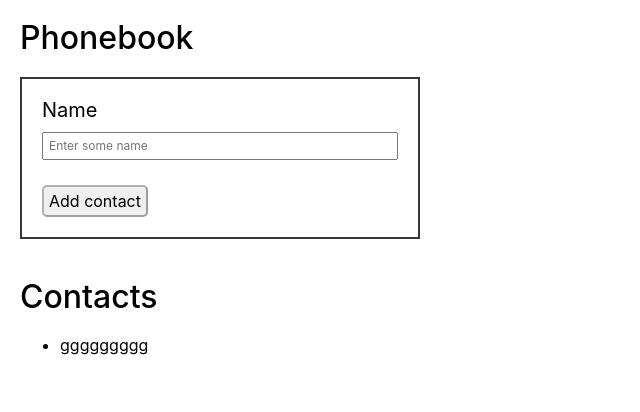
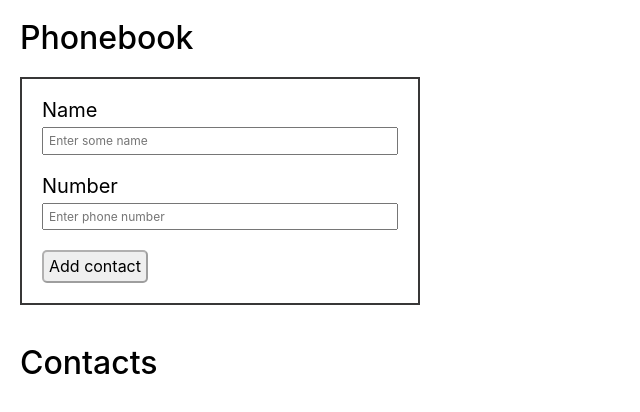
Before and after one commit to AnnaGubar/goit-react-hw-02-phonebook, a React (Create React App) app: page / in a window 1280 px wide. Shown: the top 412 px of the page, without its empty margins (0-640 px from the left). Built offline with nearby package versions, Linux system fonts and the light colour scheme.

Commit message:
did second part

```diff
--- a/package.json
+++ b/package.json
@@ -9,6 +9,7 @@
     "@testing-library/user-event": "^13.5.0",
     "gh-pages": "^3.2.3",
     "modern-normalize": "^1.1.0",
+    "nanoid": "^3.3.4",
     "prop-types": "^15.8.1",
     "react": "^17.0.2",
     "react-dom": "^17.0.2",
--- a/src/App.js
+++ b/src/App.js
@@ -1,36 +1,53 @@
 import React, { Component } from 'react';
+import { nanoid } from 'nanoid';
 import Section from './Components/Section';
 import ContactForm from './Components/ContactForm';
 import ContactList from './Components/ContactList';
 
 class App extends Component {
   state = {
+    name: '',
+    number: '',
     contacts: [],
-    name: '',
+    filter: '',
   };
 
-  // добавление имени
-  getFormresults = newName => {
-    this.setState({
-      name: newName, // newName получает из дочернего ел.
-    });
+  updateStateApp = newName => {
+    const contact = {
+      id: nanoid(),
+      name: newName.name,
+      number: newName.number,
+    };
+
+    this.setState(({ contacts }) => ({
+      name: newName.name,
+      number: newName.number,
+      contacts: [contact, ...contacts],
+    }));
   };
 
   render() {
+    // console.group('🔅 PROPS');
     // console.log('parent', this.state);
     // console.log('parent', this.props);
+    // console.groupEnd();
+
+    console.group('🔅 STATE');
     console.log(this.state);
-    console.log(this.state.name);
+    console.log('name', this.state.name);
+    console.log('contacts', this.state.contacts);
+    console.groupEnd();
+
     return (
       <>
         <Section title="Phonebook">
           <ContactForm
             stateProps={this.state}
-            getFormresults={this.getFormresults}
+            getFormresults={this.updateStateApp}
           />
         </Section>
         <Section title="Contacts">
-          <ContactList contactName={'ggggggggg'} />
+          <ContactList contactName={this.state.contacts} />
         </Section>
       </>
     );
--- a/src/Components/ContactForm/ContactForm.js
+++ b/src/Components/ContactForm/ContactForm.js
@@ -3,22 +3,13 @@ import React, { Component } from 'react';
 import s from './ContactForm.module.css';
 
 class ContactForm extends Component {
-  // state = {
-  //   name: '',
-  // };
-
   handleSubmit = e => {
     e.preventDefault();
 
-    // const enteredName = e.target.elements.name.value;
-
-    // сохраняет введенное имя в текущий state
-    // this.setState({ name: enteredName });
-
-    // обьект с новым значением передаем в родительский state
-    // this.props.getFormresults({ name: this.state.name });
-
-    this.props.getFormresults({ name: e.target.elements.name.value });
+    this.props.getFormresults({
+      name: e.target.elements.name.value,
+      number: e.target.elements.number.value,
+    });
   };
 
   render() {
@@ -27,7 +18,7 @@ class ContactForm extends Component {
 
     return (
       <form className={s.form} onSubmit={this.handleSubmit}>
-        <label>
+        <label className={s.name}>
           Name
           <input
             type="text"
@@ -35,6 +26,17 @@ class ContactForm extends Component {
             placeholder="Enter some name"
             pattern="^[a-zA-Zа-яА-Я]+(([' -][a-zA-Zа-яА-Я ])?[a-zA-Zа-яА-Я]*)*$"
             title="Name may contain only letters, apostrophe, dash and spaces. For example Adrian, Jacob Mercer, Charles de Batz de Castelmore d'Artagnan"
+            required
+          />
+        </label>
+        <label>
+          Number
+          <input
+            type="tel"
+            name="number"
+            placeholder="Enter phone number"
+            pattern="\+?\d{1,4}?[-.\s]?\(?\d{1,3}?\)?[-.\s]?\d{1,4}[-.\s]?\d{1,4}[-.\s]?\d{1,9}"
+            title="Phone number must be digits and can contain spaces, dashes, parentheses and can start with +"
             required
           />
         </label>
--- a/src/Components/ContactForm/ContactForm.module.css
+++ b/src/Components/ContactForm/ContactForm.module.css
@@ -13,7 +13,7 @@ label {
 input {
   box-sizing: border-box;
   padding: 5px;
-  margin: 10px 0;
+  margin: 5px 0;
   font-size: 12px;
 }
 
@@ -22,6 +22,11 @@ input:focus {
   outline: 0;
   border: 2px solid rgba(1, 1, 244, 0.499);
 }
+
+.name {
+  margin-bottom: 15px;
+}
+
 button {
   margin-top: 15px;
   padding: 5px;
--- a/src/Components/ContactList/ContactList.js
+++ b/src/Components/ContactList/ContactList.js
@@ -3,16 +3,15 @@ import React from 'react';
 // import s from './Section.module.css';
 
 function ContactList({ contactName }) {
-  console.log(contactName);
   return (
     <ul>
-      <li>{contactName}</li>
+      {contactName &&
+        contactName.map(({ id, name, number }) => (
+          <li key={id}>
+            {name}: {number}
+          </li>
+        ))}
     </ul>
-    // <ul>
-    //   {contactName.map(({ name }) => (
-    //     <li key={name}>{name}</li>
-    //   ))}
-    // </ul>
   );
 }
 
@@ -22,14 +21,3 @@ function ContactList({ contactName }) {
 // };
 
 export default ContactList;
-
-// {
-//   options.map(({ label, color }, index) => (
-//     <button
-//       key={label}
-//       className={this.makeOptionClassName(index)}
-//       style={{ backgroundColor: color }}
-//       onClick={() => this.setActiveIdx(index)}
-//     ></button>
-//   ));
-// }
```
Also changed, not shown: 1 other file (tests, documents, lock files or other folders).
